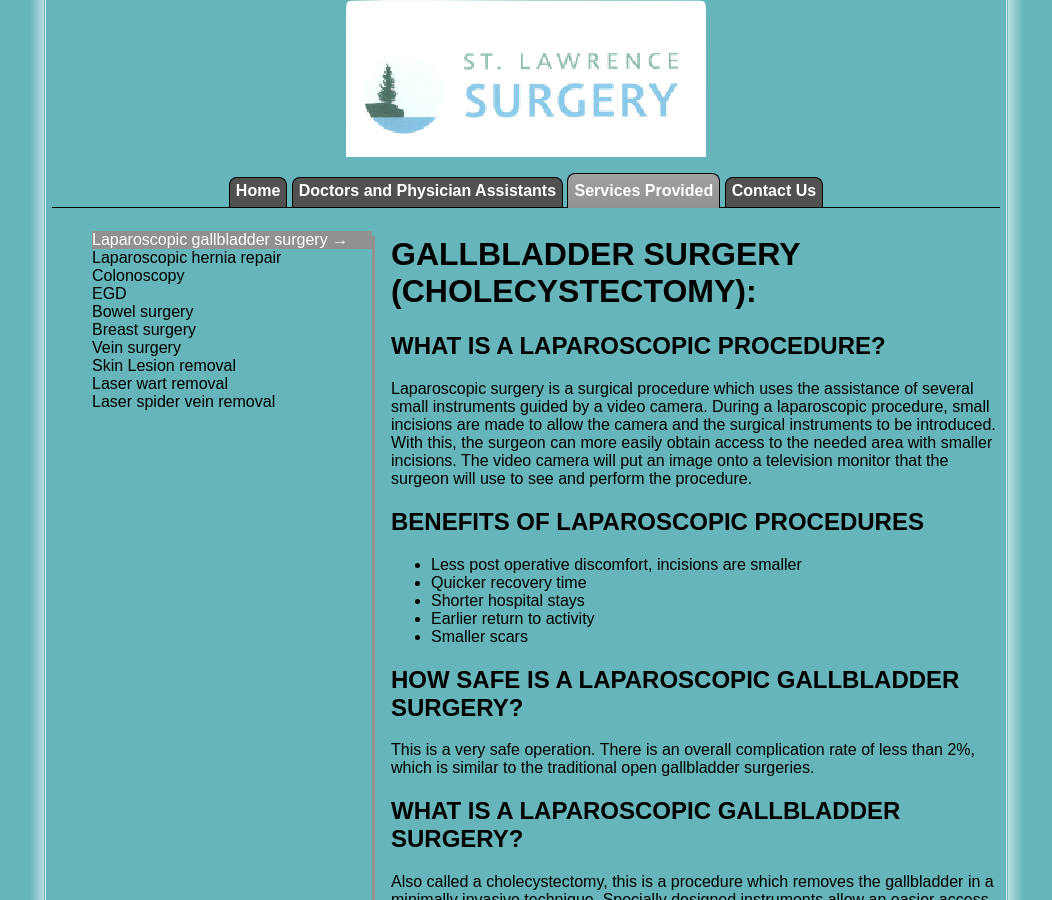
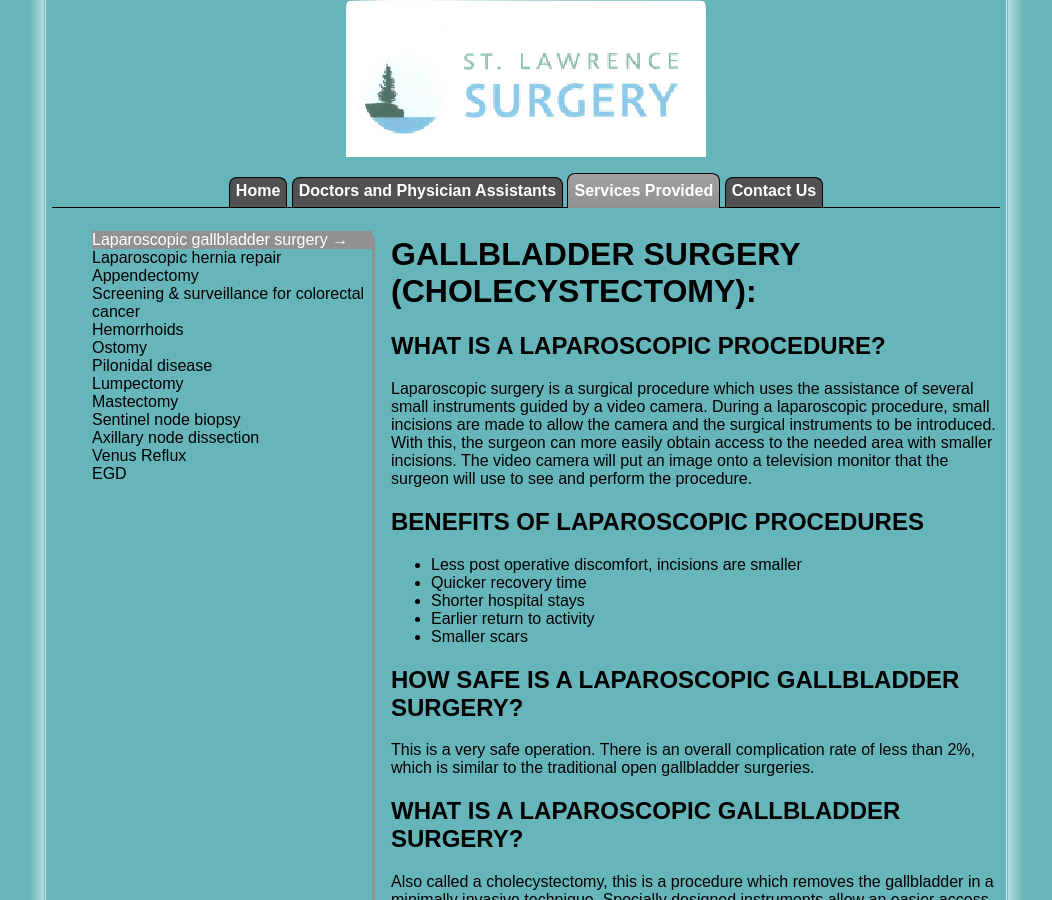
Before and after one commit to saintlawrencesurgery/saintlawrencesurgery.github.io, a Jekyll site: the page built from services/index.html, in a window 1280 px wide and 900 px high. Shown: the whole window, without its empty margins (114-1166 px from the left). Built offline with Jekyll 4.4.1, drawn with Linux system fonts in a browser that asks for light colours; nearby versions of some CDN libraries; part of the change alters nothing that is shown.

Commit message:
Add more service descriptions

```diff
--- /dev/null
+++ b/_includes/services/appendectomy.html
@@ -0,0 +1,97 @@
+<h1>APPENDECTOMY:</h1>
+
+<h2>WHAT IS A LAPAROSCOPIC PROCEDURE?</h2>
+
+<p>
+  Laparoscopic surgery describes the performance of a surgical procedure which uses the assistance of several small instruments guided by a video camera.
+</p>
+
+<p>
+  During a laparoscopic procedure, small incisions are made to allow the camera and the surgical instruments to be introduced.
+  With this, the surgeon can more easily obtain access with smaller incisions.
+  The video camera will put an image onto a television monitor that the surgeon will use to see and perform the procedure.
+</p>
+
+<h2>BENEFITS OF LAPAROSCOPIC PROCEDURES</h2>
+
+<ul>
+  <li>Less post operative discomfort, incisions are smaller</li>
+  <li>Quicker recovery time</li>
+  <li>Shorter hospital stays</li>
+  <li>Earlier return to activity</li>
+  <li>Smaller scars</li>
+</ul>
+
+
+<h2>ARE YOU A CANDIDATE FOR LAPAROSCOPIC APPENDECTOMY?</h2>
+
+<p>
+  Although laparoscopic appendectomy has benefits, it may not be appropriate for some patients.
+  Patients who have early, non-ruptured appendicitis usually can be removed laparoscopic ally.
+  Laparoscopic appendectomy is more difficult to perform if there is a ruptured appendix.
+  When there is a ruptured appendix, an open procedure allows for a larger incision and is safer to the patient.
+</p>
+
+<h2>HOW IS LAPAROSCOPIC APPENDECTOMY PERFORMED?</h2>
+
+<ul>
+  <li>Patients are monitored under general anesthesia, so the patient is asleep</li>
+  <li>An incision around half of an inch is made at the belly button, three other small incisions are made</li>
+  <li>Narrow tubes, or ports, are placed in the incisions to hold the camera and surgical instruments</li>
+  <li>A laparoscopic camera is placed through the incision at the belly button and connected to a monitor to allow the surgeon to visualize the other instruments inside the abdomen</li>
+  <li>The abdomen is inflated with carbon dioxide to open the area and allow visualization</li>
+  <li>Special surgical instruments are inserted through the other ports to allow the surgeon to easily work to remove the appendix</li>
+  <li>The appendix is then carefully removed from a port</li>
+  <li>The incisions are then closed with sutures and dressed by the surgeon</li>
+  <li>At times, the surgeon is unable to perform the surgery with the laparoscopic technique, if this happens, the traditional open surgery will be completed for patient safety.</li>
+</ul>
+
+<h2>WHAT HAPPENS IF THE OPERATION CANNOT BE PERFORMED OR COMPLETED BY THE LAPAROSCOPIC METHOD?</h2>
+
+<p>
+  Sometimes, the surgeon does not feel that laparoscopic surgery is the best way to remove the appendix.
+  This may be before the surgery and planned, or during a laparoscopic procedure.
+  The surgeon may feel that it is safest to the patient to convert to an open, based on the surgeons best judgment.
+  Factors that may increase the likelihood of open procedures include:
+<p>
+
+<ul>
+  <li>Infection or abscess</li>
+  <li>A ruptured appendix</li>
+  <li>Obesity</li>
+  <li>History of prior abdominal surgery</li>
+  <li>Inability to visualize the appendix</li>
+  <li>Bleeding during the operation</li>
+</ul>
+
+<h2>What should I expect after surgery?</h2>
+
+<p>
+  After the operation, it&#39;s important to follow the surgeon&#39;s instructions. You are encouraged to:
+</p>
+
+<ul>
+  <li>Be out of bed the day of surgery and walking around</li>
+  <li>
+    You will be able to get back to normal activities in one to two weeks.
+    This includes walking, showering, driving, working, amongst other activities.
+  </li>
+  <li>If you have prolonged soreness or are getting no relief from the prescribed pain medication, you should notify the office.</li>
+</ul>
+
+<h2>What complications can occur?</h2>
+
+<p>
+  As with any operation, there are risks associated, it is important to recognize early signs of possible complications.
+  You should notify the office if you experience, severe abdominal pain, fever, chills, or rectal bleeding. Common complications include:
+</p>
+
+<ul>
+  <li>Bleeding</li>
+  <li>Infection</li>
+  <li>Removal of a normal appendix</li>
+  <li>A leak at the edge of the colon where the appendix was removed</li>
+  <li>Injury to organs near the appendix, the small intestine, ureter, or bladder</li>
+  <li>Blood clot</li>
+  <li>Pulmonary emboli</li>
+</ul>
--- /dev/null
+++ b/_includes/services/axillary_node_dissection.html
@@ -0,0 +1,30 @@
+<h1>AXILLARY NODE DISSECTION:</h1>
+
+<p>
+  Lymph nodes serve as a filtering system for the lymphatic system (a system of vessels that collects fluids from cells for filtration and reentry into the blood).
+  The first node in the armpit area (axillae) that is affected by breast cancer is also called the sentinel node.
+</p>
+
+<p>
+  If the cancer is found to have spread to this specific lymph node or other nodes in the axillary area, then your breast surgeon will probably recommend an axillary node dissection.
+  Each woman has a different number of nodes in her body, so the decision to remove nodes is not based on number, but on location.
+</p>
+
+<p>
+  There are three levels of axillary lymph nodes and options for dissection:
+</p>
+
+<ul>
+  <li>
+    <b>Level I</b> -
+    This refers to removal of all tissue below the axillary vein and extending to the side where the axillary vein crosses the tendon of a muscle called the latissimus dorsi
+  </li>
+  <li>
+    <b>Level II</b> -
+    This dissection removes diseased tissues deeper in the middle (medial) area of another muscle called the pectoralis minor
+  </li>
+  <li>
+    <b>Level III</b> -
+    This is the most aggressive dissection and removes all of the nodal tissue from the axillae
+  </li>
+</ul>
--- /dev/null
+++ b/_includes/services/colorectal.html
@@ -0,0 +1,105 @@
+<h1>SCREENING &amp; SURVEILLANCE FOR COLORECTAL CANCER:</h1>
+
+<h2>What is the risk of colorectal cancer?</h2>
+
+<p>
+  Colorectal cancer is the SECOND MOST COMMON cancer in the United States.
+  The lifetime risk of developing it is about one in twenty.
+  The risk is increased if there is a family history of colorectal polyps or cancer, and is higher with a personal history of breast, uterine, or ovarian cancer.
+  Risk is also higher in persons with a history of Ulcerative Colitis or Crohn&#39;s Disease.
+</p>
+
+<h2>What is screening and surveillance?</h2>
+
+<p>
+  Many polyps and cancers of the colon and rectum have no symptoms until they become large.
+</p>
+
+<p>
+  Screening involves testing to identify whether a person with no symptoms has a disease or condition that may lead to colon or rectal cancer.
+  The goal is to identify early to best prevent or cure findings.
+</p>
+
+<p>
+  Surveillance involves testing those who have had colon polyps or a history of colon cancer, or those who are at increased risk.
+  Because these people have an increased risk of developing cancer, they receive more testing.
+</p>
+
+<h2>What screening tests should be done?</h2>
+
+<p>
+  Colonoscopy is used to diagnose colon and rectal problems and to perform biopsies and remove colon polyps.
+  Most colonoscopies are done on an outpatient basis with minimal inconvenience and discomfort.
+</p>
+
+<p>
+  Stool may be tested for blood, however; only 50% of cancers and 10% of polyps bleed, so this is not a thorough test for screening.
+</p>
+
+<h2>What is a colonoscopy?</h2>
+
+<p>
+  A colonoscopy is a safe, effective method of examining the full lining of the colon and rectum.
+  By using a long, flexible, tubular instrument, it is able to diagnose colon and rectal problems and also able to perform biopsies and remove colon polyps.
+  Patients are monitored under the anesthesia team, and the procedure is completed on an outpatient basis.
+</p>
+
+<h2>Who should have a colonoscopy?</h2>
+
+<p>
+  A colonoscopy is routinely recommended to adults 50 years of age or older as a part of a colorectal cancer screening program.
+  Patients who have a family history of colon cancer may have earlier monitoring.
+  This is done in intervals of 3-10 years depending on what is observed during the colonoscopy.
+</p>
+
+<p>
+  Patients with personal history of colon cancer or polyps will also vary in the frequency of screening depending on the type of polyp and their personal history.
+  It is typically modified patient to patient.
+</p>
+
+<p>
+  Also, physicians also may recommend a colonoscopy with bowel changes or bleeding. A colonoscopy may:
+</p>
+
+<ul>
+  <li>Check unexplained abdominal symptoms</li>
+  <li>Check inflammatory bowel disease</li>
+  <li>Verify findings of polyps or tumors located with a barium enema exam</li>
+  <li>Examine patients who test positive for blood in stool</li>
+  <li>Find a source of iron deficiency anemia</li>
+  <li>Monitor patients with a personal or family history of colon polyps or cancer</li>
+</ul>
+
+<h2>How is a colonoscopy performed?</h2>
+
+<p>
+  The bowel is first cleared of all residue before the procedure, to allow for visualization of the colon.
+  This is done with a bowel preparation.
+</p>
+
+<p>
+  The patient is then under anesthesia.
+</p>
+
+<p>
+  The colonoscope is inserted into the rectum and advanced to the portion of the colon where the small intestine joins the colon.
+  During this, if polyps are seen, they are immediately removed, tissue also may be sampled and sent for pathology.
+</p>
+
+<p>
+  The procedure takes less than one hour and patients require someone to drive them from the hospital.
+  They are then able to resume regular diet and activities that same day.
+</p>
+
+<h2>What are the risks?</h2>
+
+<p>
+  This is a very safe procedure with complication occurring in less than 1% of patients. Risks include:
+</p>
+
+<ul>
+  <li>Bleeding</li>
+  <li>Tearing of the intestine</li>
+  <li>Risks of anesthesia</li>
+  <li>Failure to detect a polyp</li>
+</ul>
--- /dev/null
+++ b/_includes/services/hemorrhoids.html
@@ -0,0 +1,69 @@
+<h1>HEMORRHOIDS:</h1>
+
+<h2>What are hemorrhoids?</h2>
+
+<p>
+  They are enlarged, bulging blood vessels in and about the anus and lower rectum.
+  Tissue supporting the vessels stretch and dilate.
+  This causes walls to become thin and bleed. There are two types: internal and external.
+</p>
+
+<p>
+  External Hemorrhoids develop near the anus and are covered by very sensitive skin.
+  They are usually painless.
+  They may rupture and cause bleeding.
+</p>
+
+<p>
+  Internal Hemorrhoids develop within the anus beneath the lining.
+  Painless bleeding and protrusion during bowel movements are common symptoms.
+  However, an internal hemorrhoid can cause severe pain if it protrudes from the anal opening and cannot be pushed back inside.
+</p>
+
+<h2>What causes hemorrhoids?</h2>
+
+<p>
+  The exact cause is unknown, but there are factors which do contribute:
+</p>
+
+<ul>
+  <li>Aging</li>
+  <li>Chronic constipation or diarrhea</li>
+  <li>Pregnancy</li>
+  <li>Heredity</li>
+  <li>Straining during bowel movements</li>
+  <li>Overuse of laxatives or enemas</li>
+  <li>Spending long periods of time on the toilet (reading)</li>
+</ul>
+
+<h2>What are the symptoms?</h2>
+
+<p>
+  There are many symptoms which may or may not be present:
+</p>
+
+<ul>
+  <li>Bleeding during bowel movements</li>
+  <li>Protrusion during bowel movements</li>
+  <li>Itching in the anal area</li>
+  <li>Pain</li>
+  <li>Sensitive lumps</li>
+</ul>
+
+<h2>How are hemorrhoids treated?</h2>
+
+<p>
+  Mild symptoms can be relieved by increasing dietary fiber, this eliminates excessive straining and reduces pressure on the hemorrhoid.
+</p>
+
+<p>
+  Severe hemorrhoids may require special treatment
+</p>
+
+<ul>
+  <li>Ligation - Banding cuts off the blood supply and eliminates the hemorrhoid and is able to heal in 1-2 weeks.</li>
+  <li>
+    Hemorrhoidectomy - Removal of the hemorrhoid is the most complete method for both internal and external.
+    This removes excessive tissue that causes the bleeding and protrusion. It is done under anesthesia.
+  </li>
+</ul>
--- /dev/null
+++ b/_includes/services/lumpectomy.html
@@ -0,0 +1,29 @@
+<h1>LUMPECTOMY:</h1>
+
+<h2>What is a lumpectomy?</h2>
+
+<p>
+  A lumpectomy is a surgery used to remove a tumor in the breast and a surrounding margin.
+  It attempts to remove the tumor in entirety while preserving the breast.
+  At times, more than one procedure may be required to fully remove the entirety of the tumor if the margins which were cut are not clear of tumor.
+</p>
+
+<h2>When is a patient a good candidate for a lumpectomy?</h2>
+
+<p>
+  Lumpectomies have become more common for women with smaller tumors. Patients who are candidates for breast conserving surgery have one tumor in the breast that is easily removed with surrounding tissue to yield a good cosmetic result.
+</p>
+
+<h2>When is a patient NOT a candidate for a lumpectomy?</h2>
+
+<p>
+  Patients who have multiple tumors in the breast occupying several different quadrants.
+  Also, patients who have had previous lumpectomies with radiation. Patients who refuse to have radiation following surgery.
+</p>
+
+<h2>What are the risks?</h2>
+
+<p>
+  There is risk of requiring a second surgery if the tumor is not removed with clear borders.
+  There is also risk of breast dimpling where the lump was removed, infection, and fluid collection.
+</p>
--- /dev/null
+++ b/_includes/services/mastectomy.html
@@ -0,0 +1,14 @@
+<h1>MASTECTOMY:</h1>
+
+<h2>What is a mastectomy?</h2>
+
+<p>
+  A mastectomy is the surgical removal of a breast, including the nipple and areola.
+</p>
+
+<h2>When is a patient a good candidate for a mastectomy:</h2>
+
+<p>
+  Patients who are not good candidates for lumpectomies are better candidates for mastectomies.
+  Patients who have a had radiation to the breast, multiple tumors in the breast tissue, large tumor compared to breast volume, extensive ductal carcinoma in situ, a strong family history of breast cancer, and others that are routinely discussed with the patient by the surgical team.
+</p>
--- /dev/null
+++ b/_includes/services/ostomy.html
@@ -0,0 +1,60 @@
+<h1>OSTOMY:</h1>
+
+<h2>What is an ostomy?</h2>
+
+<p>
+  An ostomy is a surgically created opening connecting an internal organ to the surface of the body are named for the organ that is involved.
+  The most common types in intestinal surgery are an &quot;ileostomy,&quot; which connects the ileal part of the small intestine to the abdominal wall, and a &quot;colostomy,&quot; which connects to large intestine to the abdominal wall.
+</p>
+
+<p>
+  A temporary ostomy may be required if the intestinal tract can&#39;t be properly prepared for surgery because of blockage or scar tissue. It also may be created to allow inflammation or an operative site to heal without contamination by stool. They can usually be reversed with minimal or no loss of intestinal function.
+</p>
+
+<p>
+  A permanent ostomy may be required when disease, or its treatment, impairs normal intestinal function, or when the muscles that control elimination do not work properly, or require removal.
+  The most common causes are low rectal cancer and inflammatory bowel disease, like Ulcerative colitis, or Crohn&#39;s disease.
+</p>
+
+<h2>How will I control my bowel movements?</h2>
+
+<p>
+  Once you ostomy has been created, you will be taught how to clean and care for the ostomy pouch.
+  An ostomy pouch is designed to catch eliminated stool.
+  This is made of plastic and has an adhesive that allows the skin to remain moisturized.
+  The pouch bags are disposable and changed as needed.
+  There are few &quot;accidents&quot; and most pouches are odor-free.
+</p>
+
+<p>
+  Bowel movements empty naturally into the pouch.
+  Frequency varies depending on where the ostomy is, diet, and metabolism.
+  You may modify diet to control the movements.
+</p>
+
+<h2>Will people know that I have an ostomy?</h2>
+
+<p>
+  Not unless you tell them. Ostomies are easily hidden by your usual clothing.
+</p>
+
+<h2>Where will the ostomy be?</h2>
+
+<p>
+  An ostomy is best placed on a flat portion of the abdominal wall.
+  Before surgery, it is best for your surgeon to mark an appropriate place that is not constricted by your belt line.
+  An ileostomy is commonly placed to the right of the navel, and a colostomy to the left.
+</p>
+
+<h2>What are the limitations?</h2>
+
+<p>
+  All of your usual activities may be resumed once healing from surgery is complete.
+</p>
+
+<h2>What are the complications?</h2>
+
+<p>
+  Most complications are minor, such as local skin irritation.
+  Hernia associated or prolapse of the ostomy are less common but would require surgical intervention.
+</p>
--- /dev/null
+++ b/_includes/services/pilonidal.html
@@ -0,0 +1,57 @@
+<h1>PILONIDAL DISEASE:</h1>
+
+<h2>What is pilonidal disease and what causes it?</h2>
+
+<p>
+  Pilonidal disease is a chronic infection of the skin in the buttock crease.
+  The condition results from a reaction to hairs embedded in the skin, commonly occurring at the cleft between the buttocks.
+  The disease is more common in men than women, and frequently occurs in persons 15-40 years of age.
+  It is also common in obese people and those with thick, stiff body hair.
+</p>
+
+<h2>What are the symptoms?</h2>
+
+<p>
+  Symptoms vary from a small dimple to a large, painful mass. Often the area will drain fluid that may be clear, cloudy, or bloody.
+  With infection the area becomes red, tender and will drain pus that has a foul odor (an abscess).
+</p>
+
+<p>
+  There are several common patterns. Nearly all patients have an episode where the area is swollen and tender.
+  After this resolves, either alone or with antibiotics, many patients will develop a pilonidal sinus.
+  The sinus is a cavity below the skin surface that connects to the surface with one or more small openings or tracts.
+  Although a few of these tracts may resolve, many patients need a small operation to remove them.
+</p>
+
+<h2>How is pilonidal disease treated?</h2>
+
+<p>
+  The treatment depends on the patient&#39;s symptoms.
+  An acute abscess can be managed with an incision and drainage to release the pus, and reduce the inflammation and pain.
+  This can be performed in the office with local anesthesia.
+</p>
+
+<p>
+  A chronic sinus usually will need to be excised or surgically opened.
+</p>
+
+<p>
+  Complex or recurrent disease must be treated by surgery.
+  Procedures vary from unfoofing the sinuses to excision and possible closure with flaps, or left open.
+  The procedure varies patient to patient and based upon what the surgeon judges what is best for optimal healing and removal.
+</p>
+
+<h2>What care is required after surgery?</h2>
+
+<p>
+  If the would is closed, it will need to be kept clean and dry until the skin is completely healed.
+</p>
+
+<p>
+  If the would is left open, dressings or packing will be needed to help remove the fluid secreted from the wound.
+</p>
+
+<p>
+  After healing, the skin in the buttocks crease must be kept clean, and free of hair.
+  This may be done with shaving, or other hair removal product, until the age of 30.
+</p>
--- /dev/null
+++ b/_includes/services/sentinel_node_biopsy.html
@@ -0,0 +1,37 @@
+<h1>SENTINEL NODE BIOPSY:</h1>
+
+<h2>What is a Sentinel Node Biopsy?</h2>
+
+<p>
+  The sentinel lymph node is the lymph node in the axilla, arm pit, where breast cancer will first spread.
+  The surgeon uses a special radioactive isotope and injects it into the breast.
+  The isotope will move from the tumor to the lymphatic system.
+  The first node to contain radioactive material is called the &quot;sentinel node.&quot;
+  This is then removed and examined by a pathologist to see if the cancer has moved to the lymph system.
+</p>
+
+<h2>What does this mean?</h2>
+
+<p>
+  A sentinel node biopsy determines if breast cancer has spread to the lymph nodes.
+  An important part of staging cancer, it impacts recommendations for a patient's treatment.
+</p>
+
+<h2>How do sentinel node biopsy results affect treatment?</h2>
+
+<p>
+  The sentinel lymph node is will be sent to pathology for analysis and staging of the breast cancer.
+  If the sentinel lymph node is negative for tumor cells, the remaining lymph nodes are left intact This reduces the risk of
+  <a href="http://www.hopkinsmedicine.org/avon_foundation_breast_center/breast_cancers_other_conditions/lymphedema.html">lymphedema</a>
+  in the future, as well as preserves healthy tissue that doesn&#39;t need to be surgically disturbed.
+</p>
+
+<p>
+  If the node is positive, a more comprehensive decision will be made whether other nearby nodes need to be removed and examined for cancer in a future surgery.
+</p>
+
+<p>
+  Knowing if the cancer has spread to the nearby lymph nodes is a critical part of
+  <a href="http://www.hopkinsmedicine.org/avon_foundation_breast_center/treatments_services/breast_cancer_diagnosis/staging_workup.html">staging</a>,
+  and therefore impacts the recommendations for treatment of the patients breast cancer.
+</p>
--- a/services/index.html
+++ b/services/index.html
@@ -13,29 +13,38 @@ nav_id: services
       <li data-desc-id="hernia">
         Laparoscopic hernia repair
       </li>
-      <li data-desc-id="colonoscopy">
-        Colonoscopy
+      <li data-desc-id="appendectomy">
+        Appendectomy
+      </li>
+      <li data-desc-id="colorectal">
+        Screening &amp; surveillance for colorectal cancer
+      </li>
+      <li data-desc-id="hemorrhoids">
+        Hemorrhoids
+      </li>
+      <li data-desc-id="ostomy">
+        Ostomy
+      </li>
+      <li data-desc-id="pilonidal">
+        Pilonidal disease
+      </li>
+      <li data-desc-id="lumpectomy">
+        Lumpectomy
+      </li>
+      <li data-desc-id="mastectomy">
+        Mastectomy
+      </li>
+      <li data-desc-id="sentinel_node_biopsy">
+        Sentinel node biopsy
+      </li>
+      <li data-desc-id="axillary_node_dissection">
+        Axillary node dissection
+      </li>
+      <li data-desc-id="venus_reflux">
+        Venus Reflux
       </li>
       <li data-desc-id="egd">
         EGD
-      </li>
-      <li data-desc-id="bowel">
-        Bowel surgery
-      </li>
-      <li data-desc-id="breast">
-        Breast surgery
-      </li>
-      <li data-desc-id="vein">
-        Vein surgery
-      </li>
-      <li data-desc-id="skin_lesion">
-        Skin Lesion removal
-      </li>
-      <li data-desc-id="wart">
-        Laser wart removal
-      </li>
-      <li data-desc-id="spider_vein">
-        Laser spider vein removal
       </li>
     </ul>
   </nav>
@@ -47,29 +56,38 @@ nav_id: services
     <div id="hernia">
       {% include services/hernia_surgery.html %}
     </div>
-    <div id="colonoscopy">
-      comming soon...
+    <div id="appendectomy">
+      {% include services/appendectomy.html %}
+    </div>
+    <div id="colorectal">
+      {% include services/colorectal.html %}
+    </div>
+    <div id="hemorrhoids">
+      {% include services/hemorrhoids.html %}
+    </div>
+    <div id="ostomy">
+      {% include services/ostomy.html %}
+    </div>
+    <div id="pilonidal">
+      {% include services/pilonidal.html %}
+    </div>
+    <div id="lumpectomy">
+      {% include services/lumpectomy.html %}
+    </div>
+    <div id="mastectomy">
+      {% include services/mastectomy.html %}
+    </div>
+    <div id="sentinel_node_biopsy">
+      {% include services/sentinel_node_biopsy.html %}
+    </div>
+    <div id="axillary_node_dissection">
+      {% include services/axillary_node_dissection.html %}
+    </div>
+    <div id="venus_reflux">
+      {% include services/venus_reflux.html %}
     </div>
     <div id="egd">
       {% include services/egd.html %}
-    </div>
-    <div id="bowel">
-      comming soon...
-    </div>
-    <div id="breast">
-      comming soon...
-    </div>
-    <div id="vein">
-      {% include services/vein_surgery.html %}
-    </div>
-    <div id="skin_lesion">
-      comming soon...
-    </div>
-    <div id="wart">
-      comming soon...
-    </div>
-    <div id="spider_vein">
-      comming soon...
     </div>
   </section>
 </div>
```
Also changed, not shown: _includes/services/venus_reflux.html (renamed from _includes/services/vein_surgery.html).
